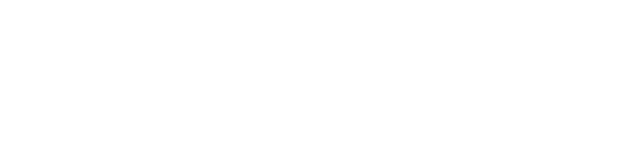
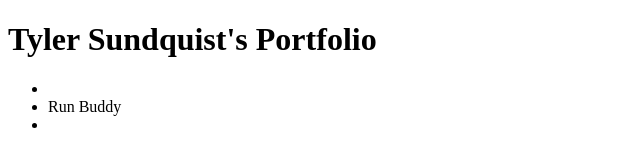
Before and after one commit to tylersund72/tylersund72.github.io, a plain HTML site: page index.html in a window 1280 px wide. Shown: the whole page, without its empty margins (0-640 px from the left). Drawn offline with Linux system fonts and the light colour scheme.

Commit message:
added beginning of html

```diff
--- a/index.html
+++ b/index.html
@@ -2,6 +2,30 @@
 <html lang="en">
     <head>
         <meta charset="UTF-8" />
+        <meta name="viewport" content="width=device-width, initial-scale=1.0" />
+        <meta http-equiv="X-UA-Compatible" content="ie=edge" />
         <title>index</title>
     </head>
+
+    <body>
+        <header>
+            <h1>
+                Tyler Sundquist's Portfolio
+            </h1>
+
+            <nav>
+                <ul>
+                    <li>
+
+                    </li>
+                    <li>
+                        Run Buddy
+                    </li>
+                    <li>
+
+                    </li>
+                </ul>
+            </nav>
+        </header>
+    </body>
 </html>
```
